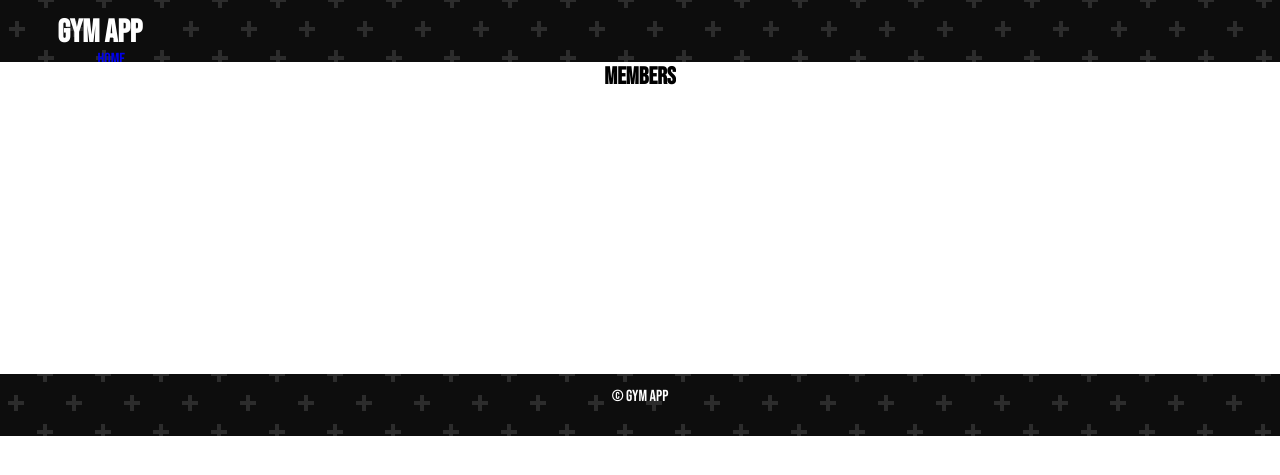
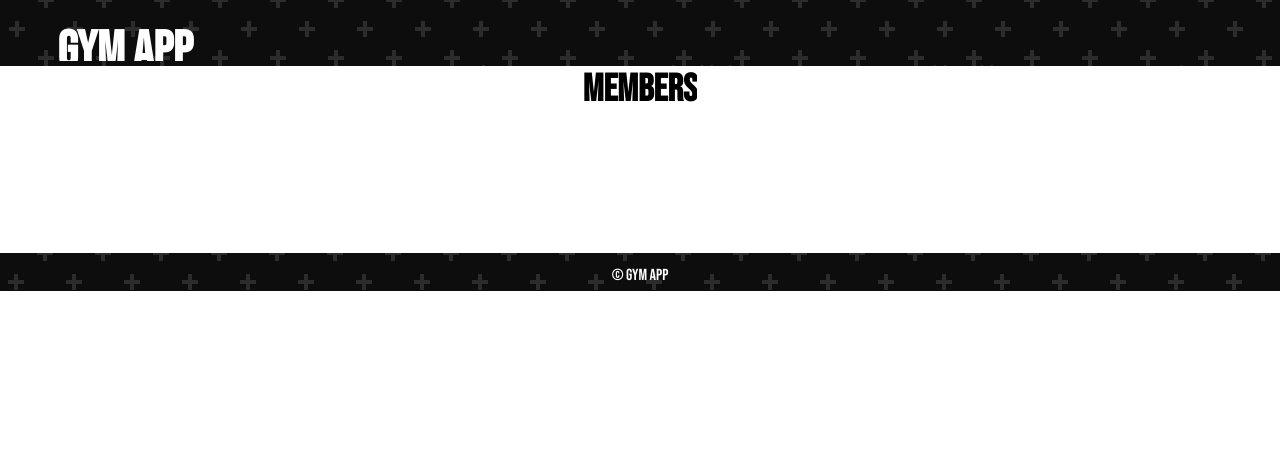
Before and after one commit to mwdfn/gym_web_app, a Flask app: page /members/ in a window 1280 px wide. Shown: the top 475 px of the page. Run offline with Flask 2, Linux system fonts and the light colour scheme; data that the repository does not hold is empty; some libraries are stand-ins or nearby versions.

Commit message:
add layout to body-content

```diff
--- a/static/baseStyle.css
+++ b/static/baseStyle.css
@@ -1,19 +1,11 @@
-* {
-    font-family: 'Bebas Neue', cursive;
-    max-width: 100%;
-    max-height: 100%;
-    margin: 0 auto;
-    overflow: hidden;
-}
-
-.baseContainer {
+.base-container {
     display: grid;
     justify-content: center;
     grid-template-columns: 1fr;
-    grid-template-rows: 0.2fr 1fr 0.2fr;
+    grid-template-rows: 0.35fr 1fr 0.2fr;
     grid-template-areas:
     "baseHead"
-    "."
+    "bodyCon"
     "baseFoot";
 }
 
@@ -28,6 +20,21 @@
     grid-area: baseHead;
 }
 
+.menu {
+    display: flex;
+    align-items: flex-start;
+    font-size: 2vw;
+
+}
+
+.body-container {
+    grid-area: bodyCon;
+    font-size: 2vw;
+    display: flex;
+    align-items: flex-start;
+
+}
+
 .base-footer {
     padding: 1vw;
     background: radial-gradient(circle, transparent 20%, #0d0d0d 20%, #0d0d0d 80%, transparent 80%, transparent) 0% 0% / 58px 58px, radial-gradient(circle, transparent 20%, #0d0d0d 20%, #0d0d0d 80%, transparent 80%, transparent) 29px 29px / 58px 58px, linear-gradient(#2c2c2c 4px, transparent 4px) 0px -2px / 29px 29px, linear-gradient(90deg, #2c2c2c 4px, #0d0d0d 4px) -2px 0px / 29px 29px #0d0d0d;
--- a/templates/base.html
+++ b/templates/base.html
@@ -6,12 +6,13 @@
     <meta http-equiv="X-UA-Compatible" content="IE=edge">
     <meta name="viewport" content="width=device-width, initial-scale=1.0">
     <link rel="stylesheet" href="{{ url_for('static', filename='baseStyle.css') }}">
+    <link rel="stylesheet" href="{{ url_for('static', filename='style.css') }}">
     <link href="https://fonts.googleapis.com/css2?family=Bebas+Neue&display=swap" rel="stylesheet">
     <title>Gym App</title>
 </head>
-<body class="baseContainer">
+<body class="base-container">
     <header class="base-header">
-        <h1>Gym App</h1>
+        <h1 class="logo">Gym App</h1>
         <nav>
             <ul class="menu">
                 <li><a href="/">Home</a></li>
@@ -46,7 +47,7 @@
             </ul>
         </nav>
     </header>
-    <div class="secondcontainer">
+    <div class="body-container">
         {% block content %}
         {% endblock %}
     </div>
--- a/templates/members/index.html
+++ b/templates/members/index.html
@@ -4,7 +4,7 @@
 <h2>Members</h2>
 
 {% for member in members %}
-
+    <div class="member-info">
         <section>
             <h3>{{ member.name }}</h3>
             <p>Age: {{ member.age }}</p>
@@ -16,6 +16,6 @@
             <form action="/members/{{ member.id }}/delete" method="POST">
                 <input type="submit" value="Delete"></form>
         </div>
-
+    </div>
 {% endfor %}
 {% endblock %}
```
Also changed, not shown: static/contentStyle.css (added). Lines whose indentation alone changed are shown as unchanged.
